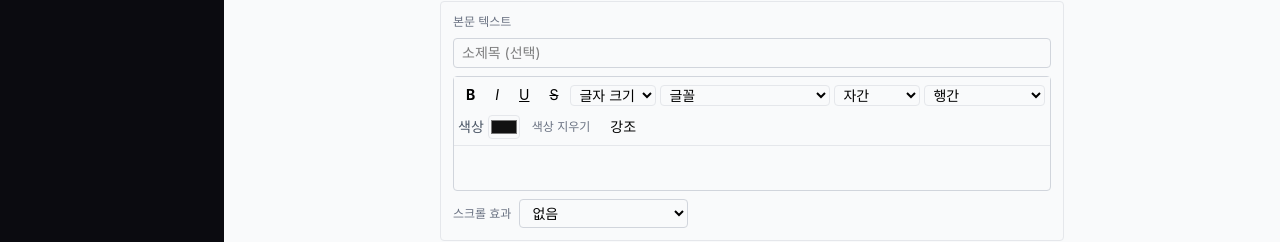
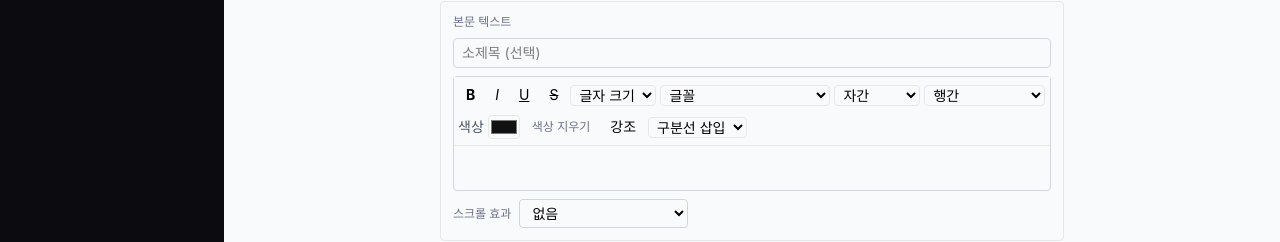
Before and after one commit to nugget-letter/tax-auto, a Next.js app: page /admin/new in a window 1280 px wide. Both pictures are taken after typing "Sample" into the empty fields and a click on the button "+ 본문 텍스트". Shown: the part 223-465 px from the top of the page. Built offline with nearby package versions, Linux system fonts and the light colour scheme.

Commit message:
feat: add inline divider insertion to rich text editor toolbar

```diff
--- a/components/editor/RichTextEditor.tsx
+++ b/components/editor/RichTextEditor.tsx
@@ -5,6 +5,9 @@ import StarterKit from "@tiptap/starter-kit";
 import { TextStyleKit } from "@tiptap/extension-text-style";
 import Highlight from "@tiptap/extension-highlight";
 import { LetterSpacing } from "@/lib/tiptap/letterSpacing";
+import { DividerNode } from "@/lib/tiptap/dividerNode";
+import { DIVIDER_STYLE_PRESETS } from "@/lib/pages/dividerStyle";
+import type { DividerStyle } from "@/lib/pages/types";
 
 const FONT_SIZES = ["14px", "16px", "20px", "24px"];
 
@@ -58,6 +61,7 @@ export default function RichTextEditor({ value, onChange }: Props) {
       }),
       LetterSpacing,
       Highlight,
+      DividerNode,
     ],
     content: value,
     immediatelyRender: false,
@@ -198,6 +202,27 @@ export default function RichTextEditor({ value, onChange }: Props) {
         >
           강조
         </button>
+        <select
+          className="rounded border border-gray-200 px-1 text-sm"
+          defaultValue="placeholder"
+          onChange={(e) => {
+            const variant = e.target.value as DividerStyle;
+            const preset = DIVIDER_STYLE_PRESETS[variant];
+            if (preset.kind === "dots") {
+              editor.chain().focus().insertContent('<p style="text-align:center">• • •</p>').run();
+            } else {
+              editor.chain().focus().insertContent({ type: "divider", attrs: { variant } }).run();
+            }
+            e.target.value = "placeholder";
+          }}
+        >
+          <option value="placeholder">구분선 삽입</option>
+          {Object.entries(DIVIDER_STYLE_PRESETS).map(([id, preset]) => (
+            <option key={id} value={id}>
+              {preset.label}
+            </option>
+          ))}
+        </select>
       </div>
       <EditorContent editor={editor} className="rich-text p-3 text-sm" />
     </div>
```
